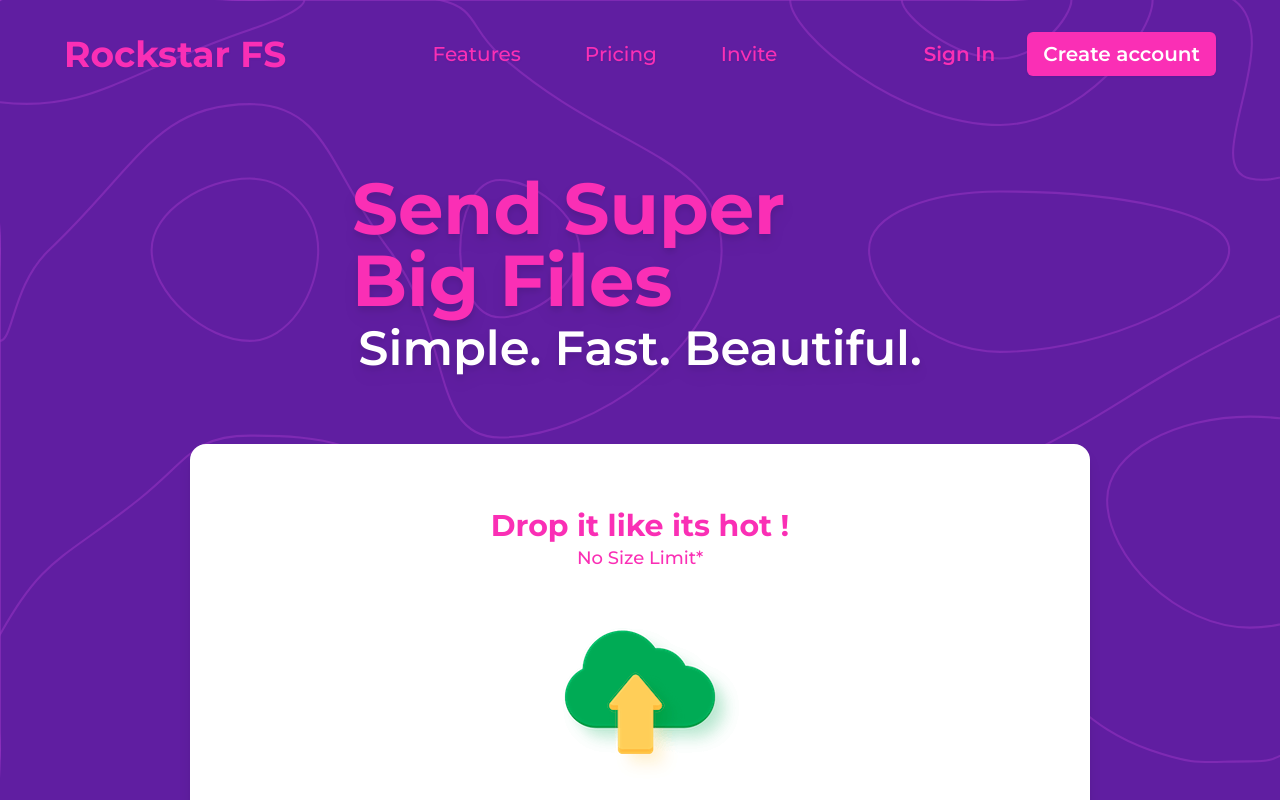
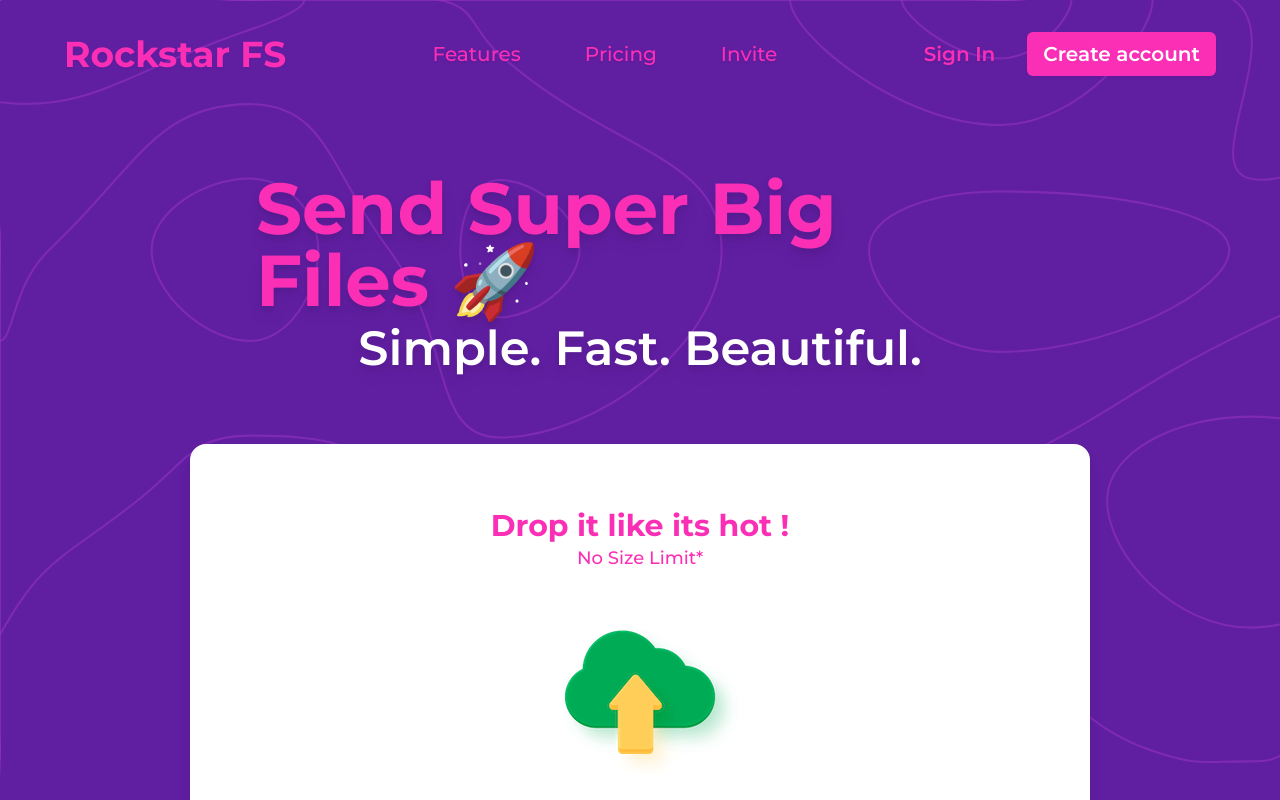
Before and after one commit to Aman7400/rockstar-fs, a Next.js app: page / in a window 1280 px wide. Shown: the top 800 px of the page. Built offline with nearby package versions, Linux system fonts and the light colour scheme.

Commit message:
Update Texts

```diff
--- a/pages/index.js
+++ b/pages/index.js
@@ -94,9 +94,9 @@ const Home = () => {
 
 function HeroSection() {
   return (
-    <section className='mx-auto my-16 flex drop-shadow-lg flex-col w-1/2 justify-center items-center'>
+    <section className='mx-auto my-16 flex drop-shadow-lg flex-col w-2/3 justify-center items-center'>
       <h1 className='text-7xl mb-2 text-heading font-sans-serif font-bold'>
-        Send Super Big Files
+        Send Super Big Files 🚀
       </h1>
       <p className='text-5xl mb-2 text-white font-sans-serif font-semibold'>
         Simple. Fast. Beautiful.
@@ -158,7 +158,7 @@ function FileViewerMeta({
     <section className='w-full  mb-8 p-2 flex flex-row justify-between items-center'>
       <section>
         <h4 className='text-3xl font-sans-serif font-bold text-center text-heading'>
-          Total Files : {files.length}
+          {files.length} {files.length > 1 ? 'Files' : 'File'} Uploaded
         </h4>
         <p className='font-sans-serif'>
           {' '}
```
